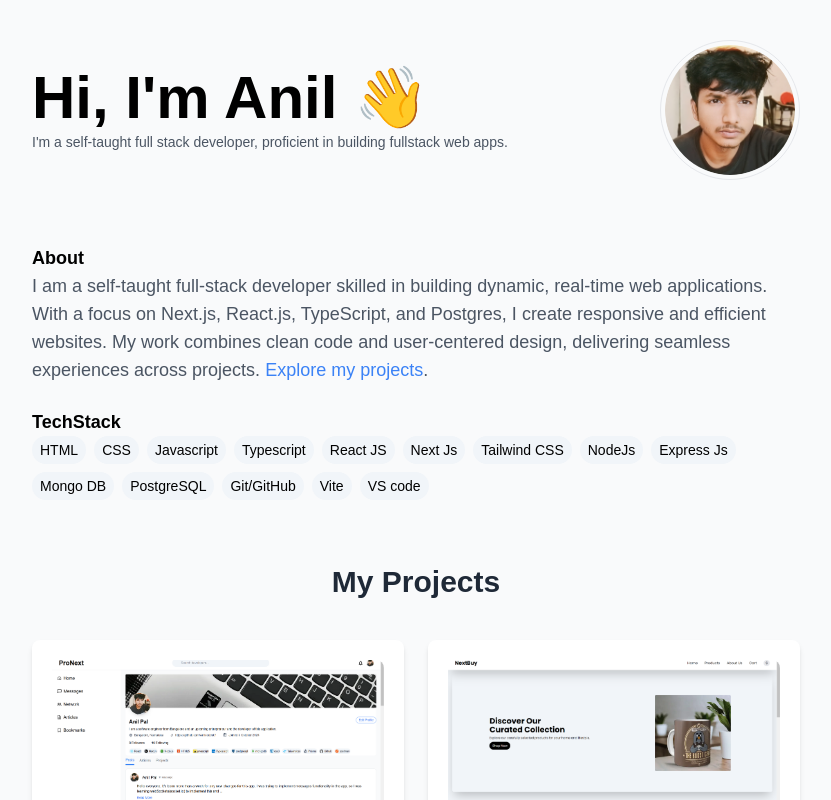
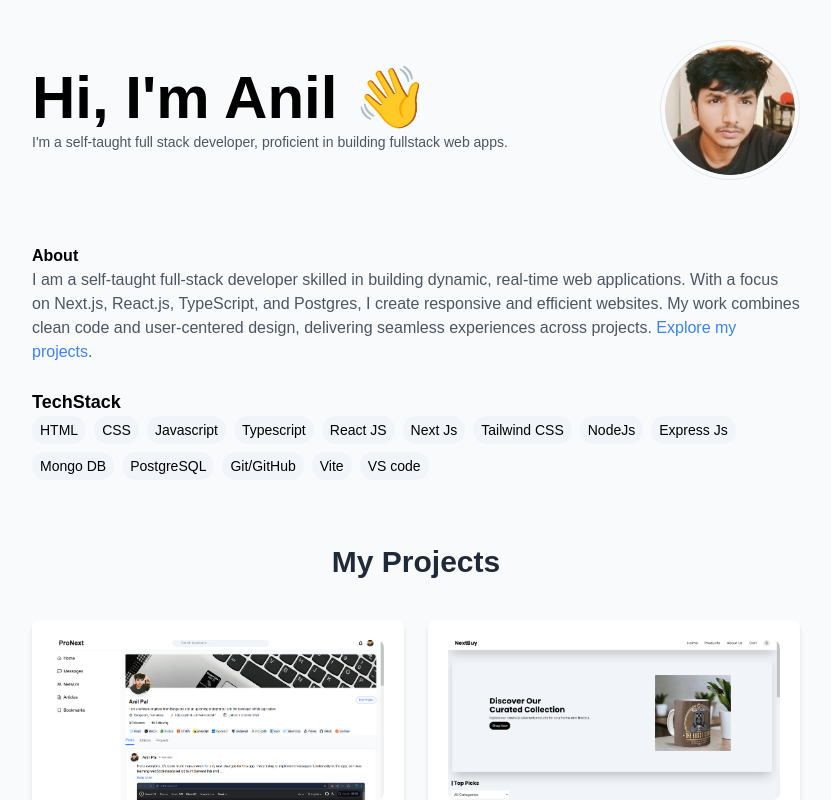
Before and after one commit to Anilcodes01/Anil-s-portfolio, a Next.js app: page / in a window 1280 px wide. Shown: the top 800 px of the page, without its empty margins (224-1055 px from the left). Built offline with nearby package versions, Linux system fonts and the light colour scheme.

Commit message:
fixed the bug

```diff
--- a/app/components/about.tsx
+++ b/app/components/about.tsx
@@ -5,8 +5,8 @@ type AboutProps = {
 export default function About({ onProjectsClick }: AboutProps) {
   return (
     <div>
-      <div className="text-lg font-semibold">About</div>
-      <p className="text-gray-600 text-base sm:text-lg">
+      <div className="text- font-semibold">About</div>
+      <p className="text-gray-600  ">
         I am a self-taught full-stack developer skilled in building dynamic, real-time web applications. With a focus on Next.js, React.js, TypeScript, and Postgres, I create responsive and efficient websites. My work combines clean code and user-centered design, delivering seamless experiences across projects.{" "}
         <span className="text-blue-500 cursor-pointer" onClick={onProjectsClick}>
           Explore my projects
```
